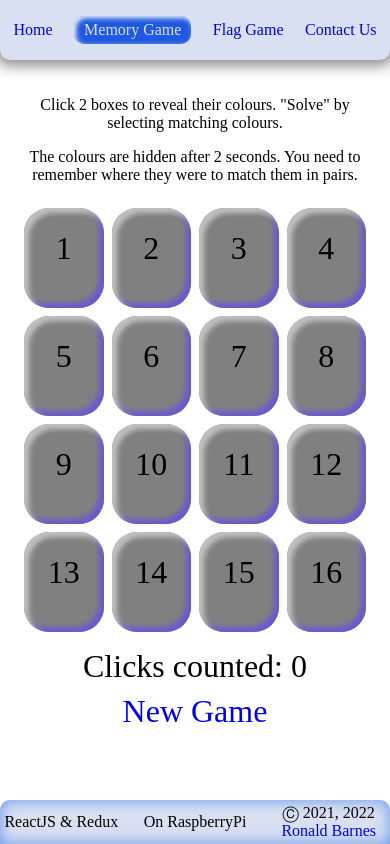
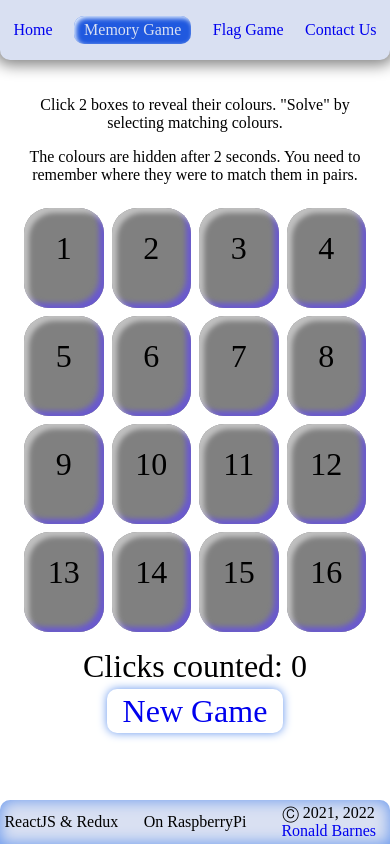
Before and after one commit to RonaldBarnes/games-using-react-redux, a React (Create React App) app: page /memory-game in a window 390 px wide. Built offline with nearby package versions, Linux system fonts and the light colour scheme.

Commit message:
Converted 'Next Game' link to button via CSS. Removed font size reduction on country 'buttons' (country-list) in media query.

```diff
--- a/src/components/FlagGame/CountryFlagGame.css
+++ b/src/components/FlagGame/CountryFlagGame.css
@@ -149,6 +149,20 @@ li {
 	transition: all 2s ease-in-out;
 	}
 
+/*
+ * Turn "New Game" link into button
+ */
+.new-game a {
+	border-radius: 10px;
+	box-shadow: 0 0 10px cornflowerblue;
+	padding: .25rem 1rem;
+	}
+
+.new-game a:hover {
+	background-color: hsl(222,90%,90%);
+	}
+
+
 
 /* More info about: ${country-name} gets larger font: */
 /* So, problem when country name is:
@@ -210,9 +224,16 @@ Responsive design
 		text-align: center;
 		order: 3;
 		}
+/*
+ * Decided against this: flex actually works better with larger font
+ * in a narrow (desktop) browser window.
+ *
+ * Plus, country names should be larger than "New Game" link.
+ *
 	.country-list {
 		font-size: 1.5rem;
 		}
+ */
 
 	.flag {
 		}
```
